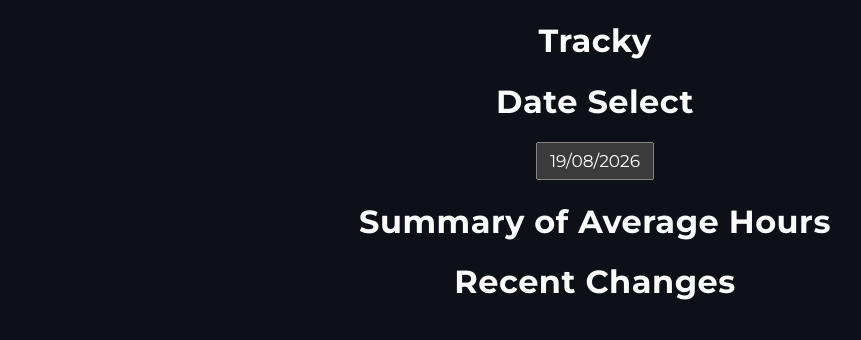
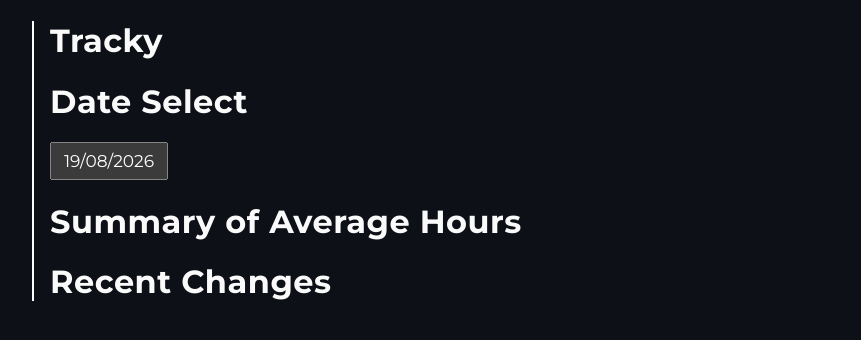
Before and after one commit to Landeryou05/Tracky, a React (Vite) app: page / in a window 1280 px wide. Shown: the top 340 px of the page, without its empty margins (45-906 px from the left). Built offline with nearby package versions, Linux system fonts and the light colour scheme.

Commit message:
Added side border

```diff
--- a/src/App.css
+++ b/src/App.css
@@ -1,3 +1,9 @@
+@import url('https://fonts.googleapis.com/css2?family=Montserrat:ital,wght@0,100..900;1,100..900&display=swap');
+
+* {
+  font-family: 'Montserrat', sans-serif;
+}
+
 .top-div-dateselector{
   width: 100px;
   padding: 4px;
@@ -5,3 +11,9 @@
   text-align: center;
   padding: 7px;
 }
+
+.content-div {
+  border-left: 2px solid #ffffff;
+  padding-left: 16px;
+  text-align: left;
+}
--- a/src/App.jsx
+++ b/src/App.jsx
@@ -8,6 +8,7 @@
 
   return (
     <>
+    <div className='content-div'>
       <div className='title' id='title-div'>
         <h1>
           Tracky
@@ -37,6 +38,7 @@
           Recent Changes
         </h1>
       </div>
+    </div>
     </>
   )
 }
```
